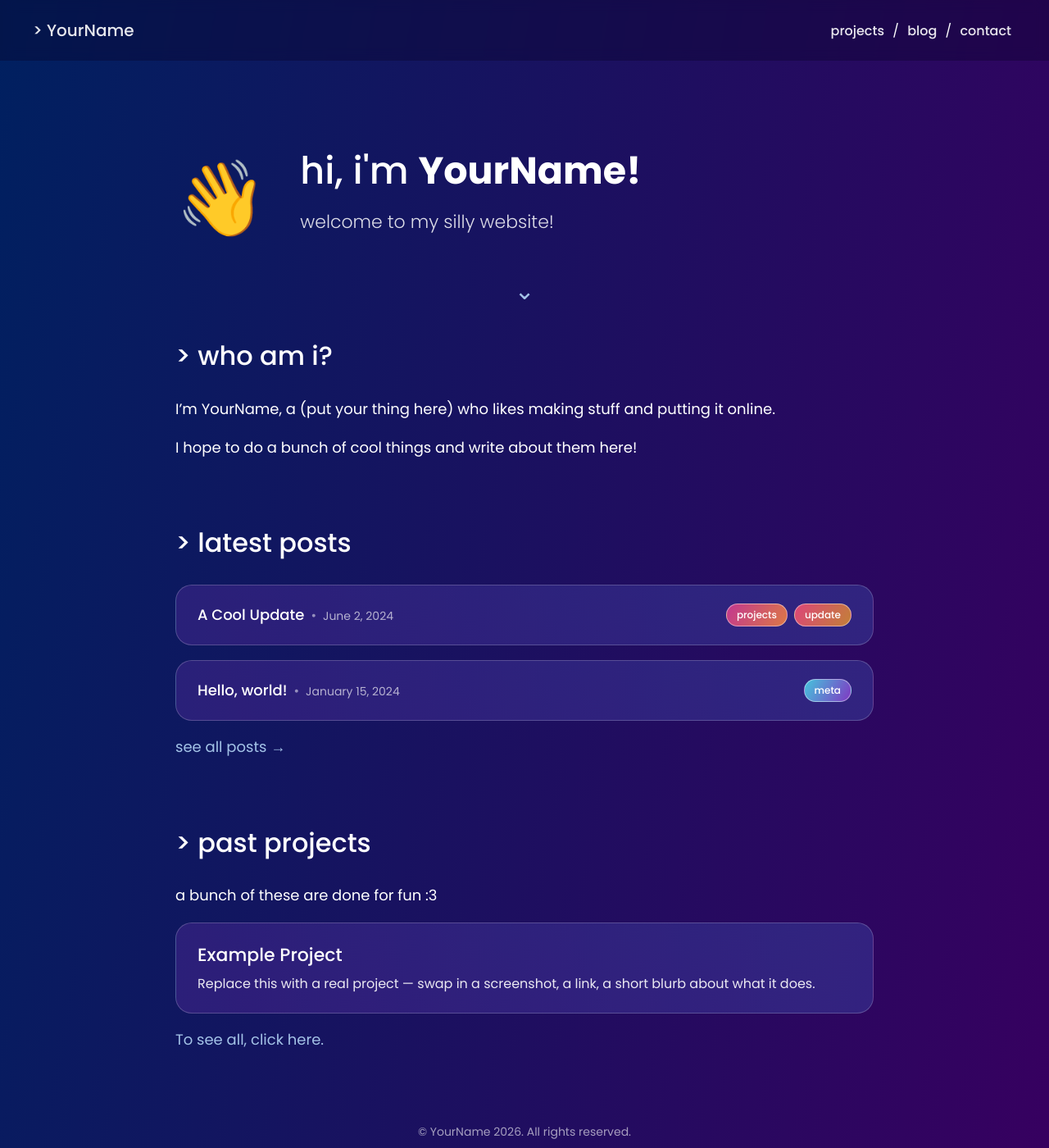
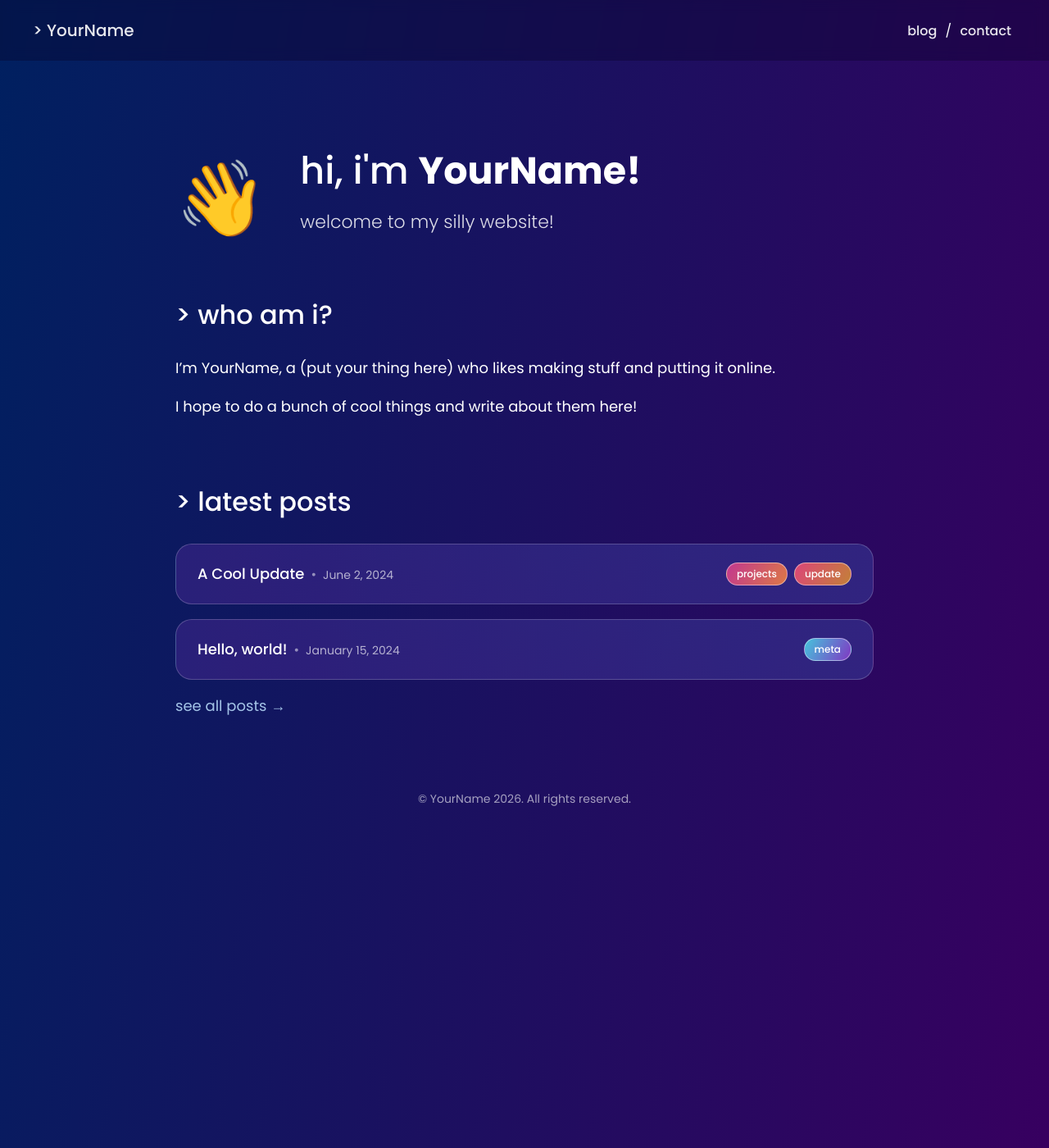
Before and after one commit to DevelopinPop/developinpop.github.io, a Jekyll site: the page built from index.md, in a window 1280 px wide and 1400 px high. Shown: the whole window at 82% size. Built offline with Jekyll 4.4.1, drawn with Linux system fonts in a browser that asks for light colours.

Commit message:
Add files via upload

```diff
--- a/_config.yml
+++ b/_config.yml
@@ -1,7 +1,7 @@
 title: YourName
 tagline: welcome to my silly website!
 description: >-
-  YourName's personal site — projects, contact, and a blog.
+  YourName's personal site — a blog and a way to get in touch.
 author: YourName
 email: you@example.com
 
@@ -14,6 +14,7 @@ markdown: kramdown
 kramdown:
   input: GFM
   syntax_highlighter: rouge
+  math_engine: mathjax
 
 permalink: /blog/:slug/
 
--- a/_includes/navbar.html
+++ b/_includes/navbar.html
@@ -1,7 +1,6 @@
 <div class="navbar">
     <a href="{{ '/' | relative_url }}" class="navbrand navlinks">&gt; {{ site.author }}</a>
     <div class="navright">
-        <a href="{{ '/projects/' | relative_url }}" class="navlinks{% if page.url == '/projects/' %} active{% endif %}">projects</a> /
         <a href="{{ '/blog/' | relative_url }}" class="navlinks{% if page.url == '/blog/' %} active{% endif %}">blog</a> /
         <a href="{{ '/contact/' | relative_url }}" class="navlinks{% if page.url == '/contact/' %} active{% endif %}">contact</a>
     </div>
--- a/_layouts/default.html
+++ b/_layouts/default.html
@@ -7,6 +7,17 @@
     <meta name="description" content="{{ page.excerpt | default: site.description | strip_html | truncate: 160 }}">
     <link rel="stylesheet" href="{{ '/assets/css/style.css' | relative_url }}">
     {% feed_meta %}
+    {% if page.mathjax %}
+    <script>
+        window.MathJax = {
+            tex: {
+                inlineMath: [['\\(', '\\)']],
+                displayMath: [['\\[', '\\]']]
+            }
+        };
+    </script>
+    <script defer src="https://cdnjs.cloudflare.com/ajax/libs/mathjax/3.2.2/es5/tex-mml-chtml.min.js"></script>
+    {% endif %}
 </head>
 <body>
 
@@ -20,7 +31,6 @@
     </footer>
 </div>
 
-<script src="{{ '/assets/js/main.js' | relative_url }}"></script>
 <script src="{{ '/assets/js/code-blocks.js' | relative_url }}"></script>
 </body>
 </html>
--- a/assets/css/style.css
+++ b/assets/css/style.css
@@ -72,48 +72,12 @@ p { font-size: 18px; line-height: 1.6; }
     display: flex;
     align-items: center;
     gap: 40px;
-    padding: 40px 0 70px 0;
+    padding: 40px 0 20px 0;
     flex-wrap: wrap;
 }
 .hero-emoji { font-size: 90px; line-height: 1; }
 
-/* fixed vignette: sits in front of the hero text, but because it's pinned
-   to the viewport, the next sections (given a higher z-index below) slide
-   up and cover it as the page scrolls. Dark edge sits at the bottom of the
-   fade box (nearest the content below); it's hidden until the visitor
-   starts scrolling (see assets/js/main.js), then fades in. */
-.hero-fade {
-    position: fixed;
-    top: 0;
-    left: 0;
-    width: 100%;
-    height: 65vh;
-    background: linear-gradient(to bottom, rgba(0,0,0,0) 0%, rgba(0,0,0,0.35) 55%, rgba(0,0,0,0.8) 100%);
-    z-index: 1;
-    pointer-events: none;
-    opacity: 0;
-    transition: opacity 400ms ease;
-}
-.hero-fade.visible { opacity: 1; }
-
-.scroll-arrow {
-    position: absolute;
-    left: 50%;
-    bottom: 10px;
-    transform: translateX(-50%);
-    z-index: 2;
-    font-size: 30px;
-    line-height: 1;
-    transition: transform 120ms ease, opacity 120ms ease;
-}
-.scroll-arrow:hover {
-    opacity: 1;
-    transform: translate(-50%, -10px);
-}
-
 section.block {
-    position: relative;
-    z-index: 2;
     padding: 30px 0;
 }
 
@@ -227,7 +191,7 @@ section.block {
     position: relative;
     margin: 26px 0 22px 0;
     border: 2px solid rgba(255, 255, 255, 0.25);
-    border-radius: 0 0 12px 12px;
+    border-radius: 12px;
 }
 .post-content .highlighter-rouge .highlight { margin: 0; }
 .post-content .highlighter-rouge pre {
@@ -235,17 +199,23 @@ section.block {
     border: none;
     margin: 0;
     padding: 28px 16px 16px 16px;
-    border-radius: 0 0 10px 10px;
+    border-radius: 10px;
     overflow-x: auto;
 }
 .post-content .highlighter-rouge pre code { background: none; padding: 0; }
+
+/* when there's no language tab (plaintext, or no language given), the code
+   starts right at the top instead of leaving room for the tab */
+.post-content .highlighter-rouge.no-lang-tab pre {
+    padding-top: 16px;
+}
 
 /* fallback for a plain fenced block with no language / not run through rouge */
 .post-content pre {
     background: rgba(0,0,0,0.35);
     border: 2px solid rgba(255, 255, 255, 0.25);
     padding: 16px;
-    border-radius: 0 0 12px 12px;
+    border-radius: 12px;
     overflow-x: auto;
 }
 .post-content pre code { background: none; padding: 0; }
--- a/assets/js/code-blocks.js
+++ b/assets/js/code-blocks.js
@@ -24,11 +24,23 @@ document.addEventListener('DOMContentLoaded', function () {
         md: 'markdown', markdown: 'markdown'
     };
 
-    document.querySelectorAll('.post-content [class*="language-"]').forEach(function (block) {
+    // languages that shouldn't get a tab shown at all
+    var SKIP_LANGUAGES = ['plaintext', 'plain', 'text', 'txt', 'nohighlight'];
+
+    document.querySelectorAll('.post-content .highlighter-rouge').forEach(function (block) {
         var match = block.className.match(/language-([a-zA-Z0-9+#.\-]+)/);
-        if (!match) return;
+        if (!match) {
+            block.classList.add('no-lang-tab');
+            return;
+        }
 
         var slug = match[1].toLowerCase();
+
+        if (SKIP_LANGUAGES.indexOf(slug) !== -1) {
+            block.classList.add('no-lang-tab');
+            return;
+        }
+
         var label = LANGUAGE_NAMES[slug] || slug;
 
         var tab = document.createElement('div');
--- a/index.md
+++ b/index.md
@@ -2,8 +2,6 @@
 layout: default
 title: Home
 ---
-
-<div class="hero-fade"></div>
 
 <section class="hero">
     <div class="hero-emoji">👋</div>
@@ -11,7 +9,6 @@ title: Home
         <h1>hi, i'm <strong>{{ site.author }}!</strong></h1>
         <p class="subtitle">{{ site.tagline }}</p>
     </div>
-    <a href="#who-am-i" class="scroll-arrow" aria-label="Scroll down">⌄</a>
 </section>
 
 <section class="block" id="who-am-i" markdown="1">
@@ -47,18 +44,3 @@ I hope to do a bunch of cool things and write about them here!
 [see all posts →]({{ '/blog/' | relative_url }})
 
 </section>
-
-<section class="block" markdown="1">
-
-## > past projects
-
-a bunch of these are done for fun :3
-
-<div class="card">
-<h3>Example Project</h3>
-<p>Replace this with a real project — swap in a screenshot, a link, a short blurb about what it does.</p>
-</div>
-
-[To see all, click here.]({{ '/projects/' | relative_url }})
-
-</section>
```
Also changed, not shown: latex-test/index.md (added, +65 -0 lines), README.md.
